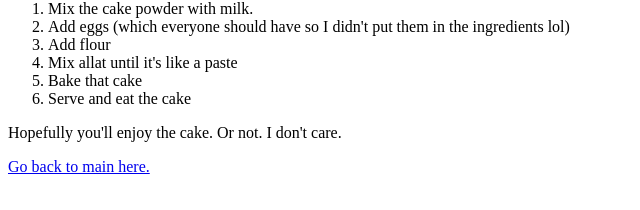
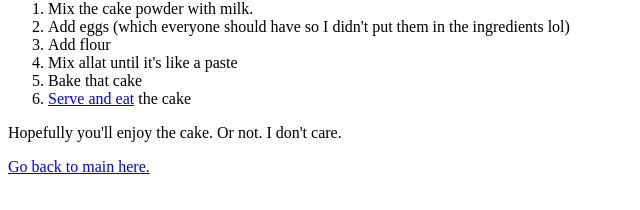
Before and after one commit to VentiCode/odin-recipes, a plain HTML site: page recipes/bigcake.html in a window 1280 px wide. Shown: the part 556-766 px from the top of the page, 0-640 px from the left. Drawn offline with Linux system fonts and the light colour scheme.

Commit message:
Add more funny links

```diff
--- a/recipes/bigcake.html
+++ b/recipes/bigcake.html
@@ -25,7 +25,7 @@
             <li>Add flour</li>
             <li>Mix allat until it's like a paste</li>
             <li>Bake that cake</li>
-            <li>Serve and eat the cake</li>
+            <li><a href="https://www.youtube.com/watch?v=3tQNiQHON3E">Serve and eat</a> the cake</li>
         </ol>
         <p>Hopefully you'll enjoy the cake. Or not. I don't care.</p>
         <a href="../index.html">Go back to main here.</a>
```
